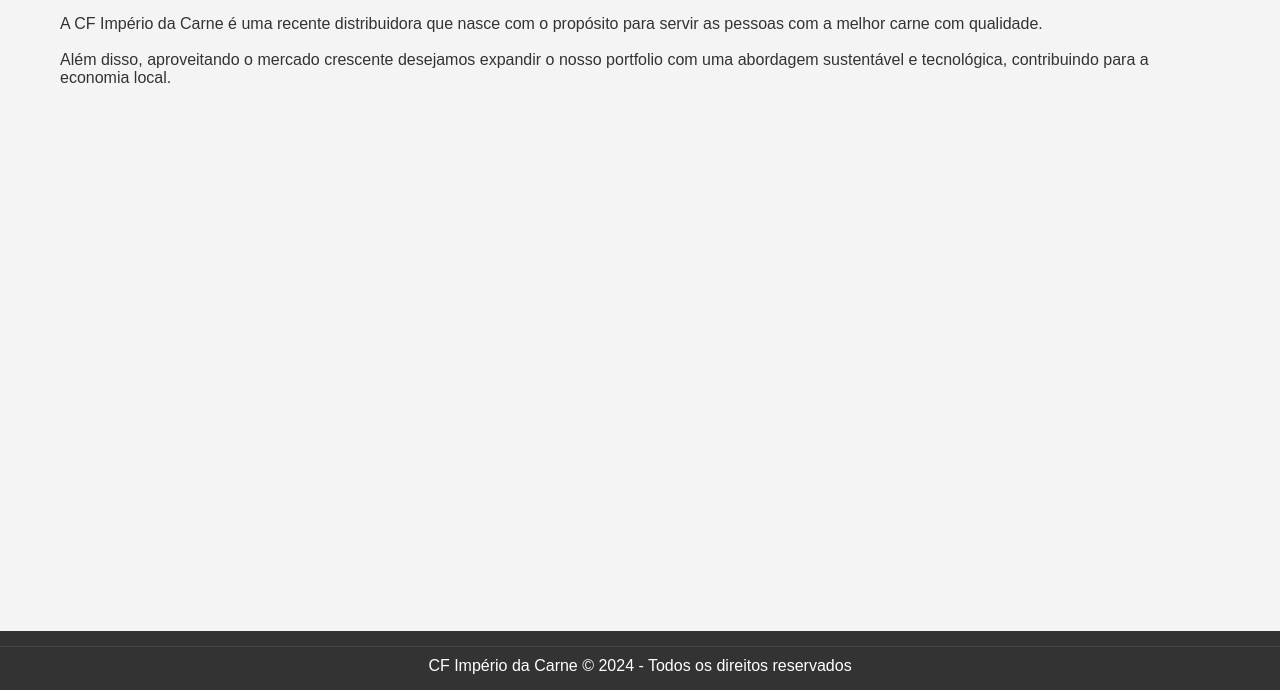
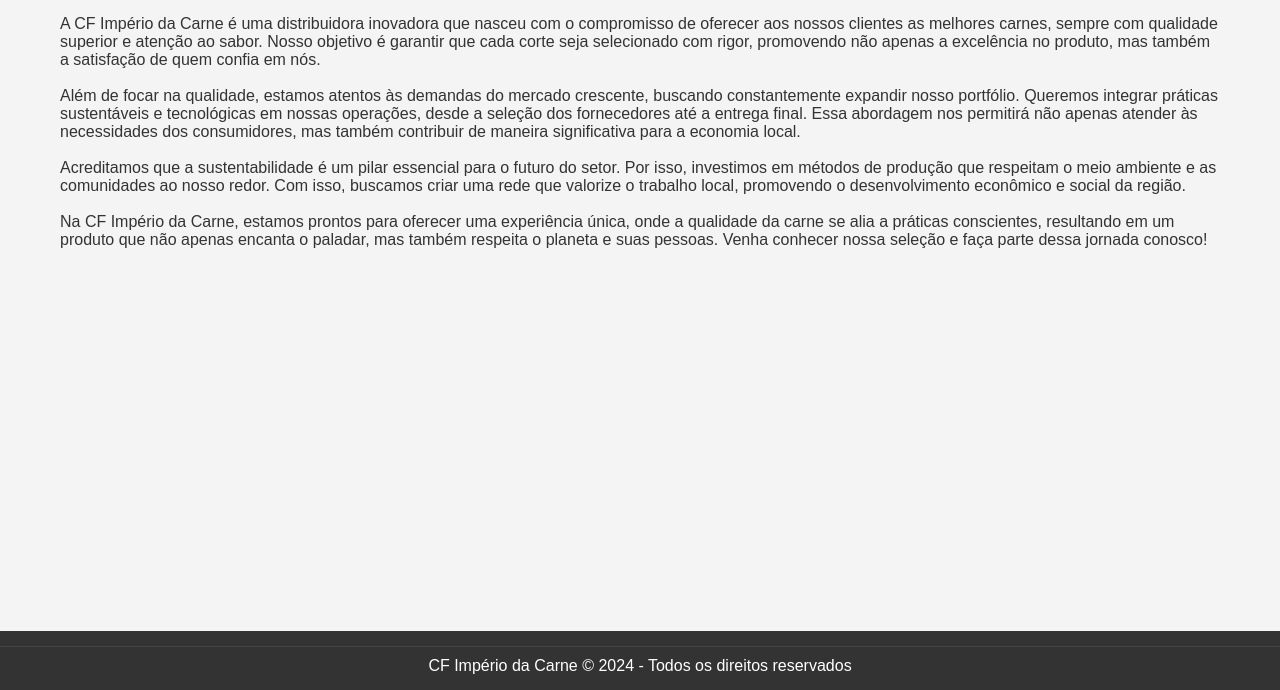
Before and after one commit to fab1ojr/fab1ojr.github.io, a plain HTML site: page somos.html in a window 1280 px wide. Shown: the part 110-800 px from the top of the page. Drawn offline with Linux system fonts and the light colour scheme.

Commit message:
Atualização no texto da pág Quem Somos

```diff
--- a/somos.html
+++ b/somos.html
@@ -20,10 +20,15 @@
         <main>
             <h1>CF Império da Carne</h1>
             <br>
-            <p>A CF Império da Carne é uma recente distribuidora que nasce com o propósito para servir as pessoas com a melhor carne com qualidade.
+            <p>A CF Império da Carne é uma distribuidora inovadora que nasceu com o compromisso de oferecer aos nossos clientes as melhores carnes, sempre com qualidade superior e atenção ao sabor. Nosso objetivo é garantir que cada corte seja selecionado com rigor, promovendo não apenas a excelência no produto, mas também a satisfação de quem confia em nós.</p>
+<br>
+            <p>Além de focar na qualidade, estamos atentos às demandas do mercado crescente, buscando constantemente expandir nosso portfólio. Queremos integrar práticas sustentáveis e tecnológicas em nossas operações, desde a seleção dos fornecedores até a entrega final. Essa abordagem nos permitirá não apenas atender às necessidades dos consumidores, mas também contribuir de maneira significativa para a economia local.
             </p>
             <br>
-            <p>Além disso, aproveitando o mercado crescente desejamos expandir o nosso portfolio com uma abordagem sustentável e tecnológica, contribuindo para a economia local.</p>
+            <p>Acreditamos que a sustentabilidade é um pilar essencial para o futuro do setor. Por isso, investimos em métodos de produção que respeitam o meio ambiente e as comunidades ao nosso redor. Com isso, buscamos criar uma rede que valorize o trabalho local, promovendo o desenvolvimento econômico e social da região.
+            </p>
+            <br>
+            <p>Na CF Império da Carne, estamos prontos para oferecer uma experiência única, onde a qualidade da carne se alia a práticas conscientes, resultando em um produto que não apenas encanta o paladar, mas também respeita o planeta e suas pessoas. Venha conhecer nossa seleção e faça parte dessa jornada conosco!</p>
         </main>
         <footer>
             <hr>
```
